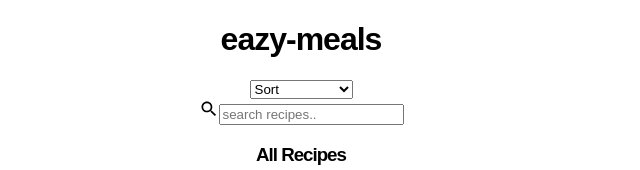
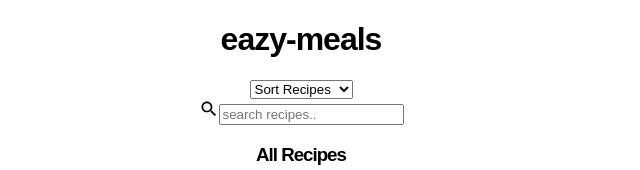
Before and after one commit to TeamEazyMeals/eazy-meals, a React (Create React App) app: page / in a window 1280 px wide. Shown: the top 170 px of the page, without its empty margins (339-979 px from the left). Built offline with nearby package versions, Linux system fonts and the light colour scheme.

Commit message:
sort recipes dropdown set up

```diff
--- a/src/components/SortRecipes/SortRecipes.jsx
+++ b/src/components/SortRecipes/SortRecipes.jsx
@@ -7,7 +7,7 @@ const Sort = (props) => {
     <div>
       <select defaultValue="sort" onChange={handleSort}>
         <option value="sort" disabled>
-          Sort
+          Sort Recipes
         </option>
         <option value="shortest time">shortest time</option>
         <option value="longest time">longest time</option>
```
